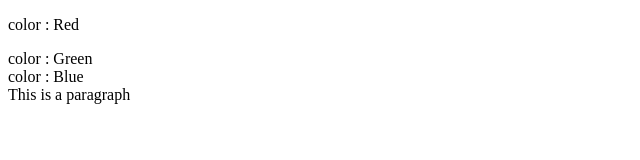
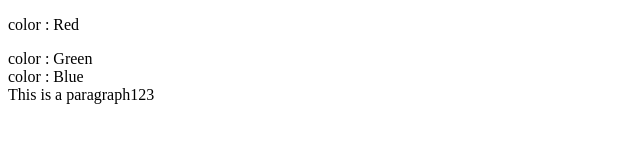
Before and after one commit to hakeemshah9846/repoPlayground, a plain HTML site: page index.html in a window 1280 px wide. Shown: the full height of the page, 0-640 px from the left. Drawn offline with Linux system fonts and the light colour scheme.

Commit message:
Updated div at 13th line

```diff
--- a/index.html
+++ b/index.html
@@ -10,6 +10,6 @@
     <p>color : Red</p>
     <span>color : Green</span>
     <div>color : Blue</div>
-    <div>This is a paragraph</div>
+    <div>This is a paragraph123</div>
 </body>
 </html>
```
